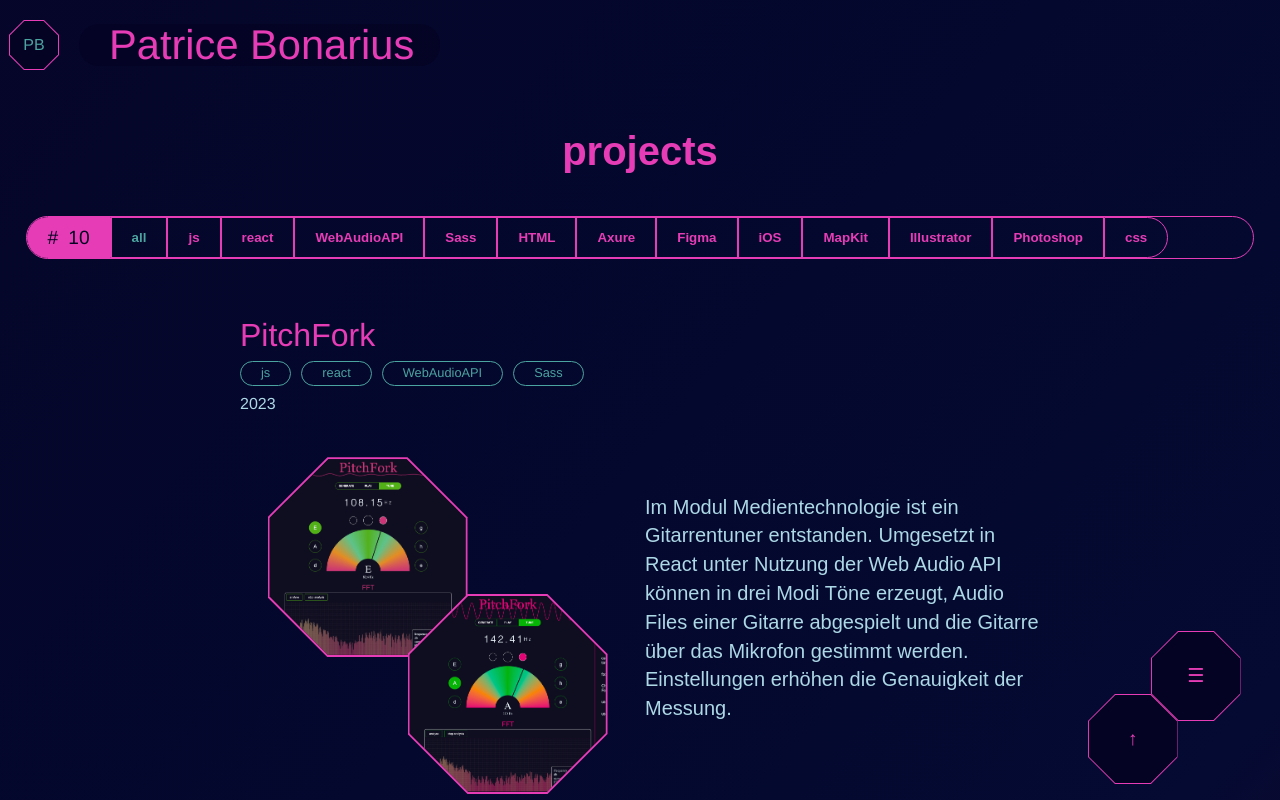
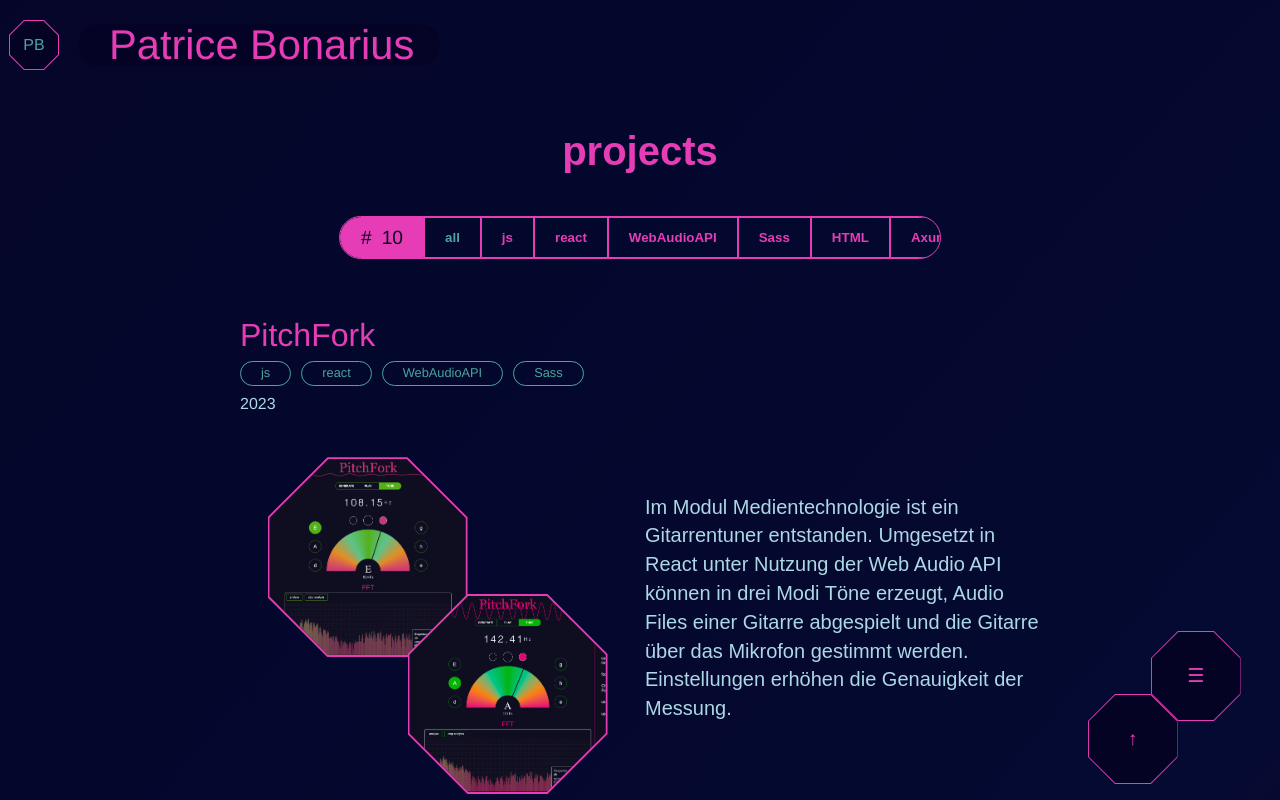
Before and after one commit to PatouChoubidou/portfolio, a React (Create React App) app: page /#/projects in a window 1280 px wide. Shown: the top 800 px of the page. Built offline with nearby package versions, Linux system fonts and the light colour scheme.

Commit message:
set html to overflow-x hidden as bug fix

```diff
--- a/src/App.css
+++ b/src/App.css
@@ -63,7 +63,7 @@ html{
   box-sizing: border-box;
   font-size: 16px;
   font-family: Helvetica, Arial, sans-serif;
-
+  overflow-x: hidden;
 }
 
 body{
@@ -407,7 +407,7 @@ menu ul li a.active {
     display: flex;
     justify-content: left;
     margin: 30px auto 60px auto;
-    max-width: 100%;
+    max-width: 600px;
     border: solid 1px var(--prime-color);
     border-radius: 50px;
     overflow: hidden;
```
